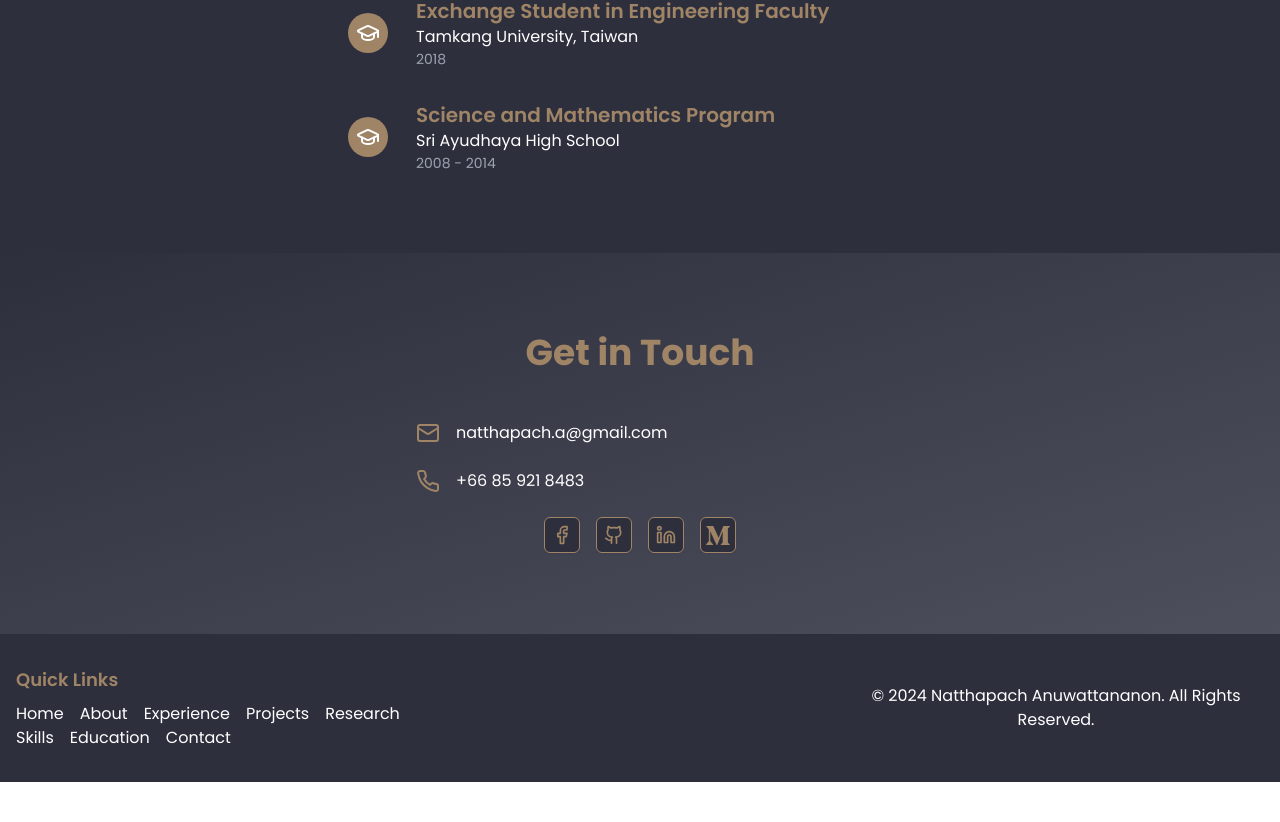
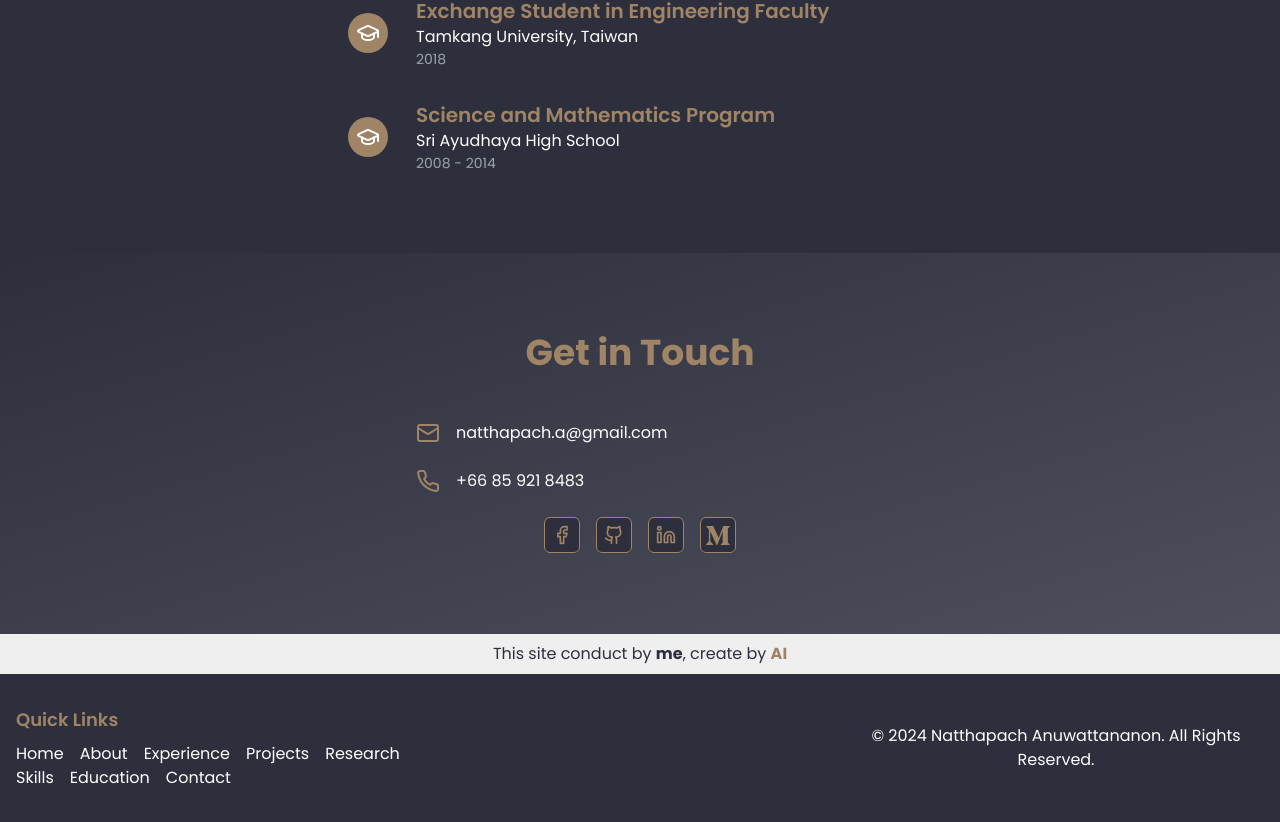
Before and after one commit to megapies/natthapach-profile-web, a Next.js app: page / in a window 1280 px wide. Shown: the part 5071-5893 px from the top of the page. Before the commit the page ends 5853 px from the top, so only its background shows below. Built offline with nearby package versions, Linux system fonts and the light colour scheme.

Commit message:
src: add AI Remark

```diff
--- a/src/components/improved-profile-website.tsx
+++ b/src/components/improved-profile-website.tsx
@@ -24,6 +24,7 @@ import { SkillSection } from './section/skill-section'
 import { EducationSection } from './section/education-section'
 import { ContactSection } from './section/contact-section'
 import { Footer } from './footer'
+import { AIRemark } from './section/ai-remark'
 export function ImprovedProfileWebsite() {
   const [activeSection, setActiveSection] = useState('home')
   const [selectedProject, setSelectedProject] = useState<Project | null>(null)
@@ -76,6 +77,7 @@ export function ImprovedProfileWebsite() {
         <CertificateSection/>
         <EducationSection fadeInUp={fadeInUp}/>
         <ContactSection fadeInUp={fadeInUp}/>
+        <AIRemark/>
       </main>
 
       <Footer/>
--- /dev/null
+++ b/src/components/section/ai-remark.tsx
@@ -0,0 +1,9 @@
+export function AIRemark() {
+  return (
+    <section id="AI Mark" className="bg-[#EFEFEF]">
+      <div className="container mx-auto">
+        <p className="text-center text-[#2E2F3D] py-2">This site conduct by <b>me</b>, create by <b className='text-[#9F8466]'>AI</b></p>
+      </div>
+    </section>
+  )
+}
```
